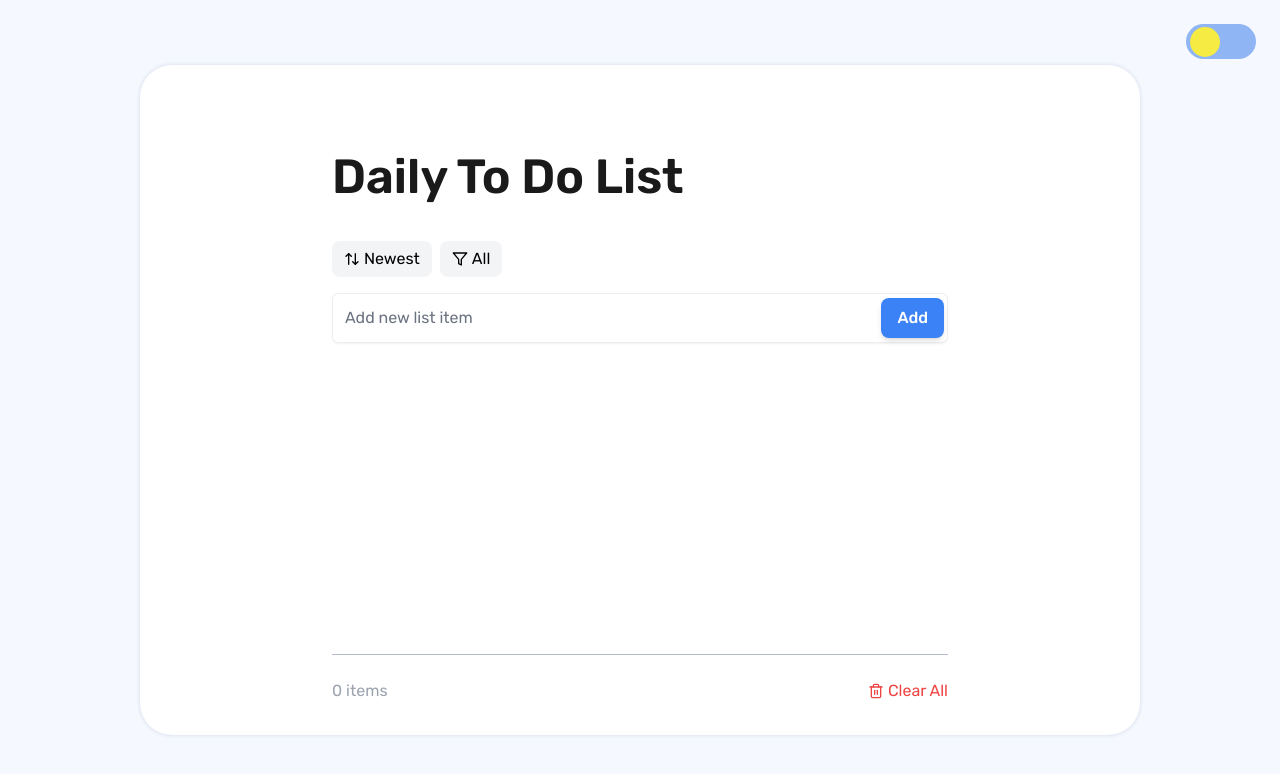
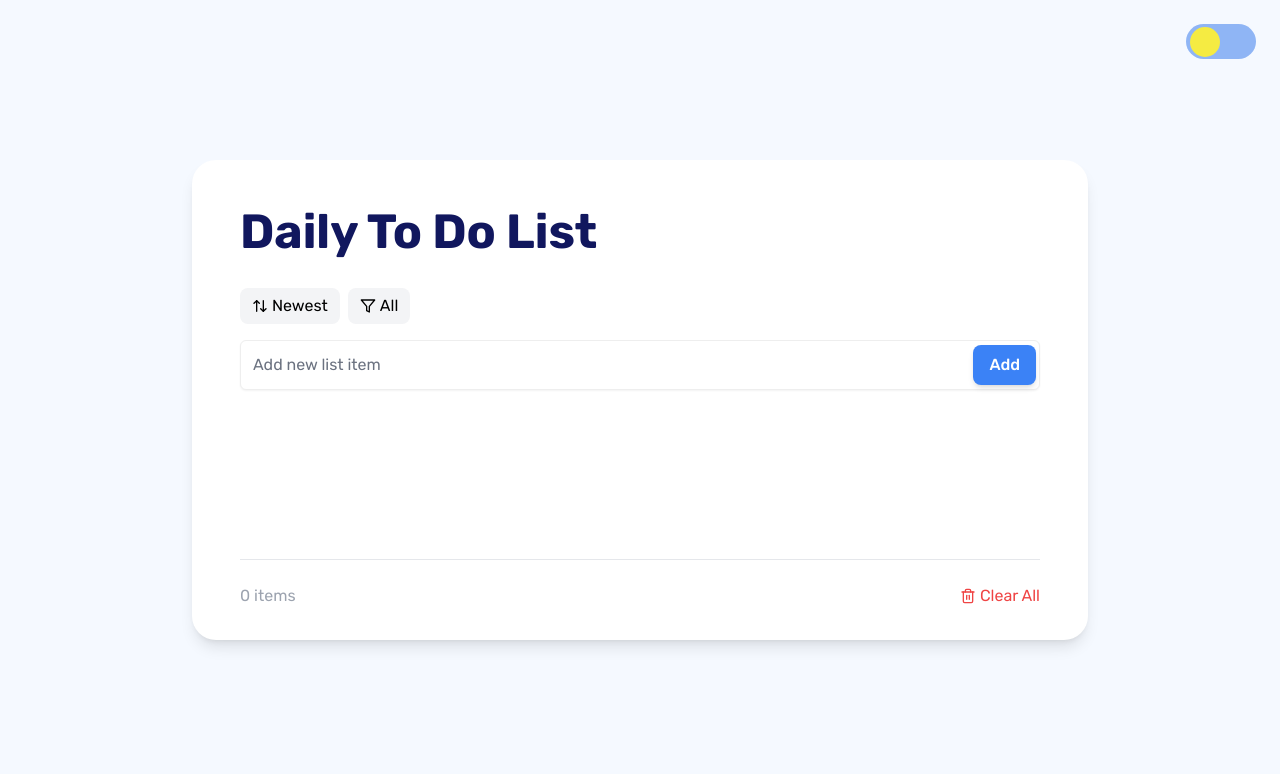
Before and after one commit to chiragak/to-do-list-app, a Next.js app: page / in a window 1280 px wide. Shown: the top 774 px of the page. Built offline with nearby package versions, Linux system fonts and the light colour scheme.

Commit message:
changes in confetti, page transition

```diff
--- a/package.json
+++ b/package.json
@@ -9,11 +9,13 @@
     "lint": "next lint"
   },
   "dependencies": {
+    "canvas-confetti": "^1.9.3",
+    "framer-motion": "^11.11.11",
     "lucide-react": "^0.454.0",
     "next": "15.0.2",
     "next-themes": "^0.4.3",
-    "react": "19.0.0-rc-02c0e824-20241028",
-    "react-dom": "19.0.0-rc-02c0e824-20241028",
+    "react": "^18.2.0",
+    "react-dom": "^18.2.0",
     "react-icons": "^5.3.0"
   },
   "devDependencies": {
--- a/src/app/layout.js
+++ b/src/app/layout.js
@@ -1,5 +1,7 @@
 "use client";
+
 import { ThemeProvider } from 'next-themes';
+import { motion, AnimatePresence } from 'framer-motion';
 import './globals.css';
 
 export default function RootLayout({ children }) {
@@ -12,7 +14,20 @@ export default function RootLayout({ children }) {
           defaultTheme="light"
           enableSystem
         >
-          {children}
+          <AnimatePresence mode="wait">
+            <motion.div
+              key={children.key}
+              initial={{ scale: 0.8, opacity: 0 }}
+              animate={{ scale: 1, opacity: 1 }}
+              exit={{ scale: 0.8, opacity: 0 }}
+              transition={{
+                duration: 0.5,
+                ease: [0.43, 0.13, 0.23, 0.96],
+              }}
+            >
+              {children}
+            </motion.div>
+          </AnimatePresence>
         </ThemeProvider>
       </body>
     </html>
--- a/src/app/page.js
+++ b/src/app/page.js
@@ -1,5 +1,8 @@
-'use client';
-import { useState, useEffect } from 'react';
+"use client";
+
+import React, { useState, useEffect } from 'react';
+import { useTheme } from 'next-themes';
+import confetti from 'canvas-confetti';
 import AddTaskForm from './components/AddTaskForm';
 import ThemeToggle from './components/ThemeToggle';
 import Task from './components/Task';
@@ -10,13 +13,19 @@ export default function TodoApp() {
  const [mounted, setMounted] = useState(false);
  const [editingTask, setEditingTask] = useState(null);
  const [sortOrder, setSortOrder] = useState('newest');
-  const [filter, setFilter] = useState('all'); // 'all', 'active', 'completed'
-  const [showConfetti, setShowConfetti] = useState(false);
+ const [filter, setFilter] = useState('all');
+ const [showMessage, setShowMessage] = useState(false);
+ const { theme } = useTheme();
 
-  // Load tasks from localStorage on mount
+ // Load tasks and preferences from localStorage on mount
  useEffect(() => {
    const savedTasks = localStorage.getItem('tasks');
+   const savedSort = localStorage.getItem('sortOrder');
+   const savedFilter = localStorage.getItem('filter');
+
    setTasks(savedTasks ? JSON.parse(savedTasks) : []);
+   setSortOrder(savedSort || 'newest');
+   setFilter(savedFilter || 'all');
    setMounted(true);
  }, []);
 
@@ -27,14 +36,49 @@ export default function TodoApp() {
    }
  }, [tasks]);
 
-  // Show confetti animation when all tasks are completed
+ // Save preferences whenever they change
+ useEffect(() => {
+   localStorage.setItem('sortOrder', sortOrder);
+ }, [sortOrder]);
+
+ useEffect(() => {
+   localStorage.setItem('filter', filter);
+ }, [filter]);
+
+ // Trigger confetti and display message when all tasks are completed
  useEffect(() => {
    if (tasks?.length > 0 && tasks.every(task => task.completed)) {
-      setShowConfetti(true);
-      const timer = setTimeout(() => setShowConfetti(false), 3000);
-      return () => clearTimeout(timer);
+     const colors = theme === 'dark'
+       ? ['#ffffff', '#888888']
+       : ['#0066ff', '#ff4081'];
+
+     // Confetti from the left side
+     confetti({
+       particleCount: 200,
+       spread: 200,
+       origin: { x: 0, y: 0.6 },  // Origin at the left edge
+       colors,
+       disableForReducedMotion: true
+     });
+
+     // Confetti from the right side
+     confetti({
+       particleCount: 200,
+       spread: 200,
+       origin: { x: 1, y: 0.6 },  // Origin at the right edge
+       colors,
+       disableForReducedMotion: true
+     });
+
+     // Show the "All tasks complete!" message
+     setShowMessage(true);
+
+     // Hide the message after 4 seconds
+     setTimeout(() => {
+       setShowMessage(false);
+     }, 4000);
    }
-  }, [tasks]);
+ }, [tasks, theme]);
 
  if (!mounted) return null;
 
@@ -90,7 +134,6 @@ export default function TodoApp() {
 
    let filteredTasks = [...tasks];
 
-    // Apply filter
    switch (filter) {
      case 'active':
        filteredTasks = filteredTasks.filter(task => !task.completed);
@@ -100,7 +143,6 @@ export default function TodoApp() {
        break;
    }
 
-    // Apply sorting
    switch (sortOrder) {
      case 'oldest':
        filteredTasks.sort((a, b) => new Date(a.createdAt) - new Date(b.createdAt));
@@ -122,30 +164,16 @@ export default function TodoApp() {
  const sortedAndFilteredTasks = getSortedAndFilteredTasks();
 
  return (
-    <main className="flex flex-col min-h-screen items-center justify-center p-4 md:p-6 bg-[#F5F9FF] dark:bg-[#1a1a1a]">
+   <main className="flex flex-col min-h-screen items-center justify-center p-4 md:p-6 bg-[#F5F9FF] dark:bg-[#1a1a1a] transition-colors duration-100 ease-in-out">
      <div className="absolute top-4 right-4">
        <ThemeToggle />
      </div>
 
-      {showConfetti && (
-        <div className="fixed inset-0 pointer-events-none">
-          {/* Add confetti animation here */}
-          <div className="absolute inset-0 flex items-center justify-center">
-            <span className="text-4xl">🎉</span>
-          </div>
-        </div>
-      )}
-
-      <div
-        className="bg-white dark:bg-[#212121] w-full max-w-[1000px] min-h-[480px] md:min-h-[670px]
-                   rounded-lg md:rounded-[32px] relative px-4 py-8 md:px-48 md:py-12
-                   shadow-[0px_0px_4px_0px_#00174726] dark:shadow-[0px_0px_4px_0px_#ffffff26]"
-      >
-        <h1 className="text-3xl md:text-5xl font-semibold mb-6 md:mb-10 font-rubik text-[#1a1a1a] dark:text-white md:my-10">
+     <div className="bg-white dark:bg-[#212121] w-full max-w-4xl min-h-[480px] rounded-lg md:rounded-3xl relative px-4 py-8 md:px-12 md:py-12 shadow-lg transition-colors duration-200 ease-in-out">
+       <h1 className="text-3xl md:text-5xl font-bold mb-8 text-[#11175E] dark:text-white transition-colors duration-200 ease-in-out">
          Daily To Do List
        </h1>
 
-        {/* Controls Bar */}
        <div className="flex flex-wrap gap-2 mb-4 items-center justify-between">
          <div className="flex gap-2">
            <button
@@ -154,8 +182,7 @@ export default function TodoApp() {
                const currentIndex = orders.indexOf(prev);
                return orders[(currentIndex + 1) % orders.length];
              })}
-              className="flex items-center gap-1 px-3 py-1.5 rounded-lg bg-gray-100 dark:bg-gray-800
-                       hover:bg-gray-200 dark:hover:bg-gray-700 transition-colors"
+             className="flex items-center gap-1 px-3 py-1.5 rounded-lg bg-gray-100 dark:bg-gray-800 hover:bg-gray-200 dark:hover:bg-gray-700 transition-colors duration-0"
            >
              <ArrowUpDown size={16} />
              <span className="capitalize">{sortOrder}</span>
@@ -167,8 +194,7 @@ export default function TodoApp() {
                const currentIndex = filters.indexOf(prev);
                return filters[(currentIndex + 1) % filters.length];
              })}
-              className="flex items-center gap-1 px-3 py-1.5 rounded-lg bg-gray-100 dark:bg-gray-800
-                       hover:bg-gray-200 dark:hover:bg-gray-700 transition-colors"
+             className="flex items-center gap-1 px-3 py-1.5 rounded-lg bg-gray-100 dark:bg-gray-800 hover:bg-gray-200 dark:hover:bg-gray-700 transition-colors duration-0"
            >
              <Filter size={16} />
              <span className="capitalize">{filter}</span>
@@ -193,10 +219,10 @@ export default function TodoApp() {
          ))}
        </div>
 
-        <div className="absolute bottom-20 left-4 right-4 md:left-48 md:right-48 border-t border-[#B1BACB] dark:border-gray-700" />
+       <div className="absolute bottom-20 left-4 right-4 md:left-12 md:right-12 border-t border-gray-200 dark:border-gray-700" />
 
-        <div className="absolute bottom-8 left-4 right-4 md:left-48 md:right-48 flex justify-between items-center">
-          <span className="text-gray-400 dark:text-gray-400">
+       <div className="absolute bottom-8 left-4 right-4 md:left-12 md:right-12 flex justify-between items-center">
+         <span className="text-gray-400">
            {tasks.length} {tasks.length === 1 ? 'item' : 'items'}
          </span>
          <button
@@ -208,6 +234,13 @@ export default function TodoApp() {
          </button>
        </div>
      </div>
+
+     {/* Displaying the "All tasks complete!" message */}
+     {showMessage && (
+      <div className="fixed bottom-8 right-8 bg-green-500 text-white text-xl py-2 px-4 rounded-lg shadow-lg">
+      All tasks completed! 🎉
+    </div>
+     )}
    </main>
  );
 }
```
Also changed, not shown: src/app/styles/themeToggle.css (deleted, +0 -137 lines), 1 other file (tests, documents, lock files or other folders). Lines whose indentation alone changed are shown as unchanged.
